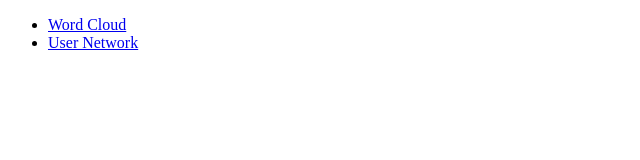
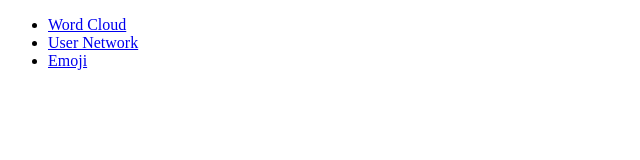
Before and after one commit to jeremyboggs/freecece, a plain HTML site: page index.html in a window 1280 px wide. Shown: the full height of the page, 0-640 px from the left. Drawn offline with Linux system fonts and the light colour scheme.

Commit message:
Adds link to emoji page

```diff
--- a/index.html
+++ b/index.html
@@ -5,4 +5,5 @@
 <ul>
     <li><a href="wordcloud.html">Word Cloud</a></li>
     <li><a href="usernetwork.html">User Network</a></li>
+    <li><a href="emoji.html">Emoji</a></li>
 </ul>
```
